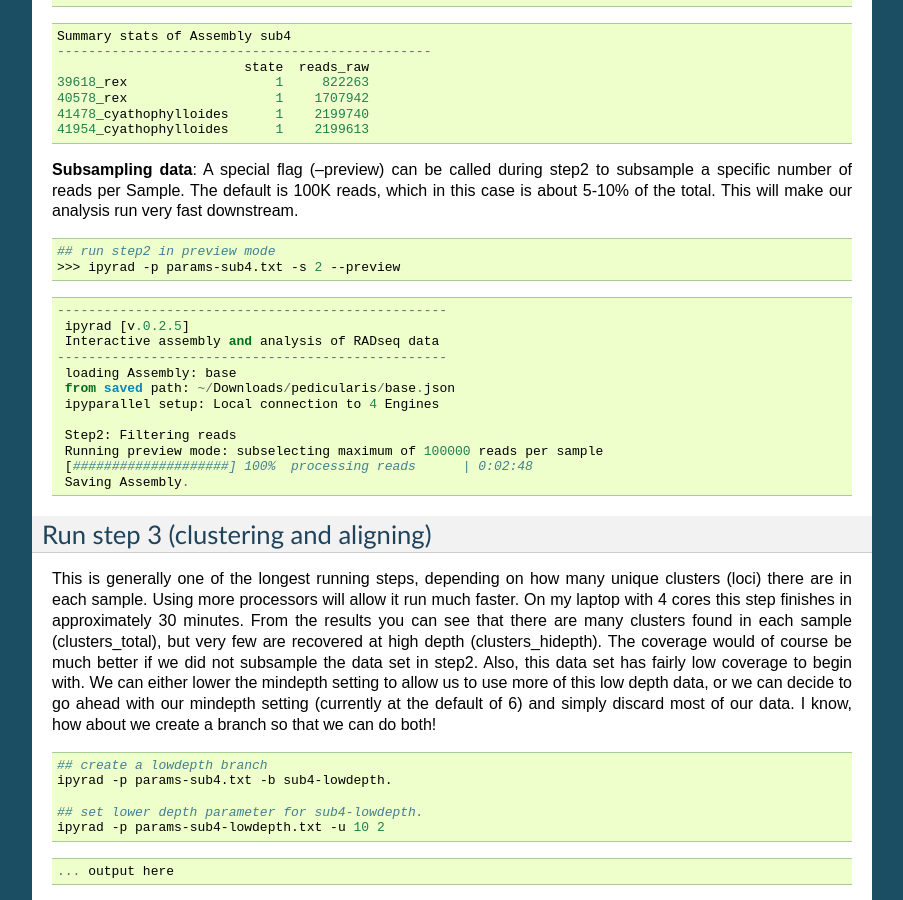
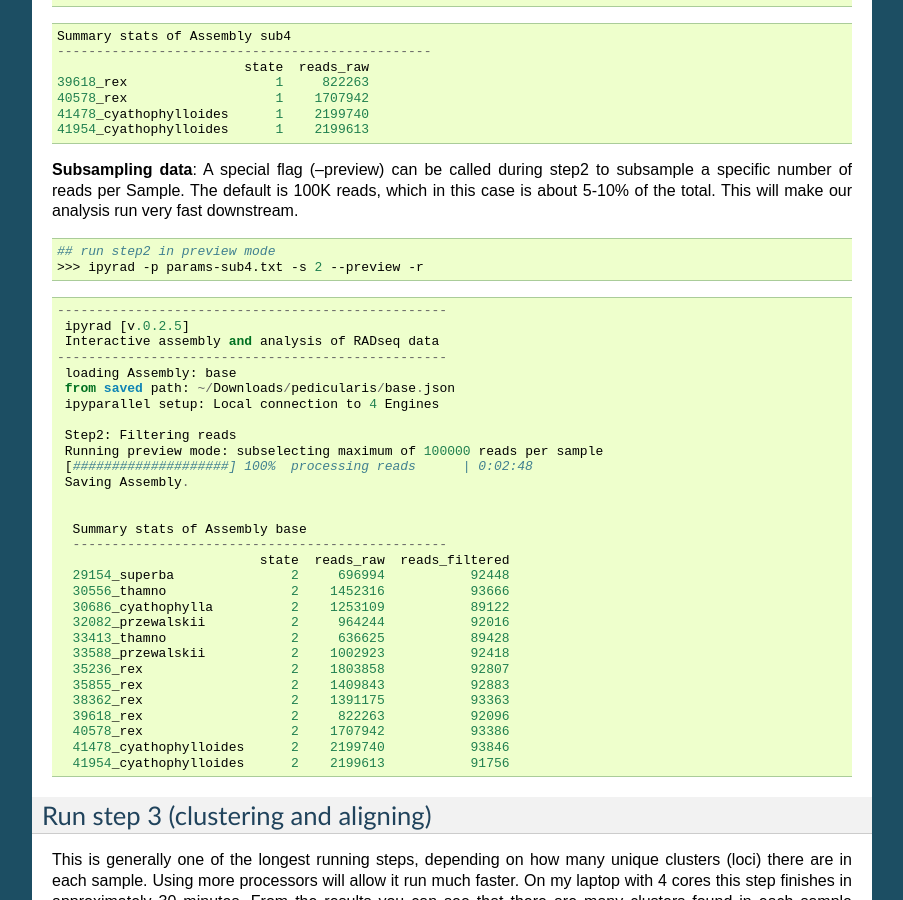
Before and after one commit to dereneaton/ipyrad, a Sphinx documentation site: the page built from docs/pedicularis_cli.rst, in a window 1280 px wide and 900 px high, scrolled down 2167 px. Shown: the whole window, without its empty margins (198-1101 px from the left). Built offline with Sphinx 7.4.7, drawn with Linux system fonts in a browser that asks for light colours; pages that are not in the unit, such as notebooks, are missing from menus; the version number is read from the project's files by our own code.

Commit message:
updating pedic tut

```diff
--- a/docs/pedicularis_cli.rst
+++ b/docs/pedicularis_cli.rst
@@ -175,7 +175,7 @@ is about 5-10% of the total. This will make our analysis run very fast downstrea
 .. code:: bash
 
     ## run step2 in preview mode
-    >>> ipyrad -p params-sub4.txt -s 2 --preview
+    >>> ipyrad -p params-sub4.txt -s 2 --preview -r
 
 
 .. parsed-literal::
@@ -191,6 +191,25 @@ is about 5-10% of the total. This will make our analysis run very fast downstrea
    Running preview mode: subselecting maximum of 100000 reads per sample
    [####################] 100%  processing reads      | 0:02:48
    Saving Assembly.
+
+
+    Summary stats of Assembly base
+    ------------------------------------------------
+                            state  reads_raw  reads_filtered
+    29154_superba               2     696994           92448
+    30556_thamno                2    1452316           93666
+    30686_cyathophylla          2    1253109           89122
+    32082_przewalskii           2     964244           92016
+    33413_thamno                2     636625           89428
+    33588_przewalskii           2    1002923           92418
+    35236_rex                   2    1803858           92807
+    35855_rex                   2    1409843           92883
+    38362_rex                   2    1391175           93363
+    39618_rex                   2     822263           92096
+    40578_rex                   2    1707942           93386
+    41478_cyathophylloides      2    2199740           93846
+    41954_cyathophylloides      2    2199613           91756
+
 
 
 Run step 3 (clustering and aligning)
```
